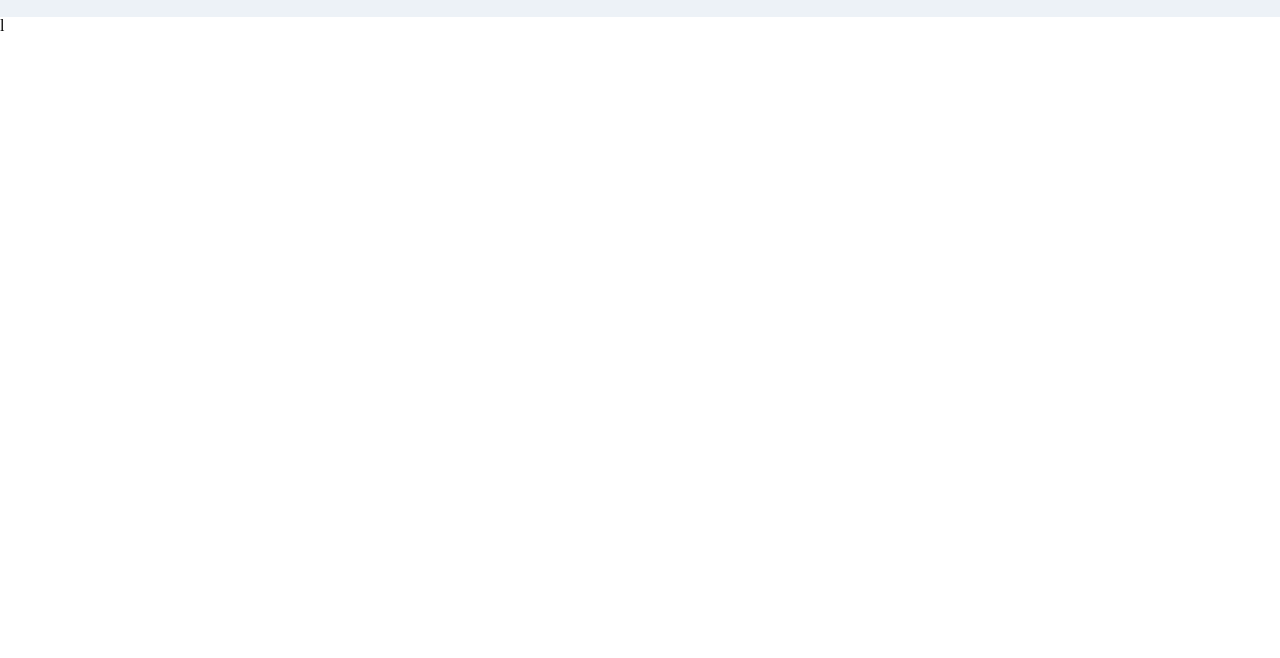
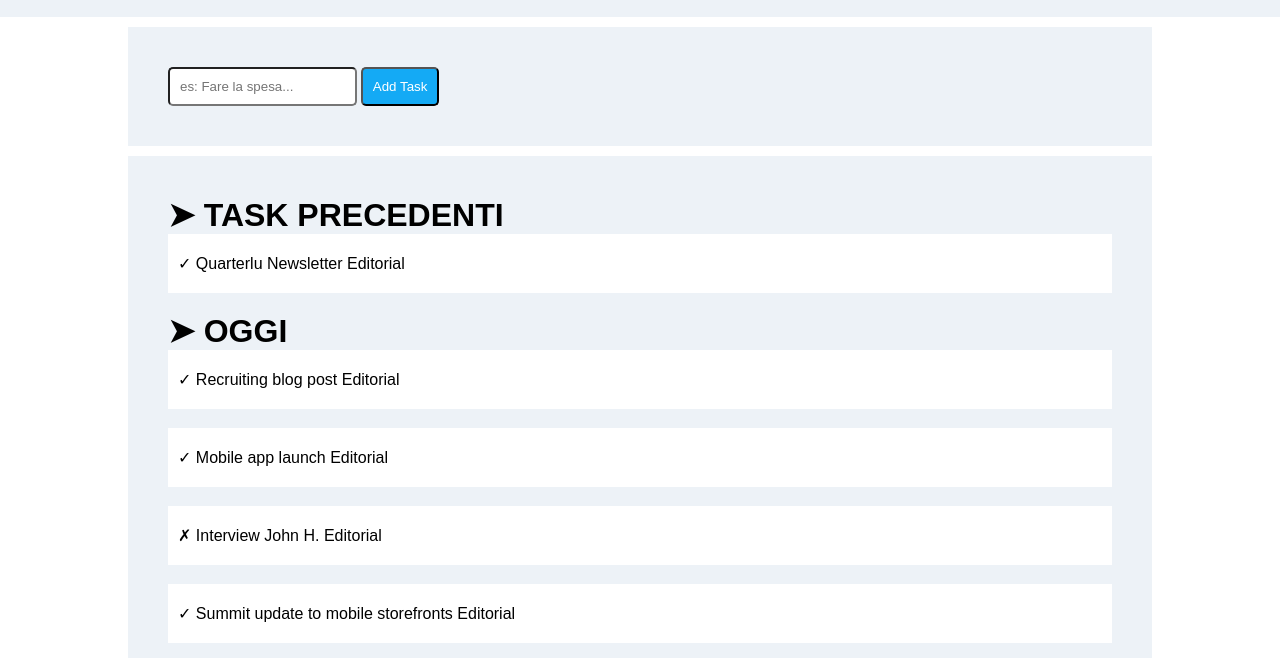
Before and after one commit to ChristianIlliano/html-css-toboolist, a plain HTML site: page index.html in a window 1280 px wide. Shown: the part 103-761 px from the top of the page. Drawn offline with Linux system fonts and the light colour scheme.

Commit message:
feat: main

```diff
--- a/css/style.css
+++ b/css/style.css
@@ -17,3 +17,58 @@ display: block;
 margin: 0 auto;
 height: 80px;
 }
+/* /HEADER */
+
+/* main */
+h1 {
+    font-family: Arial, Helvetica, sans-serif;
+}
+
+li {
+    font-family: Arial, Helvetica, sans-serif;
+}
+
+/* RESEARCH */
+
+.research {
+    background-color: #edf2f7;
+    width: 80%;
+    margin: 10px auto;
+    padding: 40px 40px;
+}
+.form-controll {
+    width: 20%;
+    padding: 10px;
+    border-radius: 5px;
+    border: colla;
+    border-collapse: collapse;
+
+}
+button {
+    padding: 10px;
+    background-color: #14aaf5;
+    color: white;
+    border-radius: 5px;
+    border-collapse: collapse;
+}
+/* /RESEARCH */
+
+/* TASKLIST */
+
+.tasklist {
+    background-color: #edf2f7;
+    width: 80%;
+    margin: 0px auto;
+    padding: 40px 40px;
+}
+
+ul {
+    list-style-type: none;
+}
+
+.todolist li {
+    padding: 20px 0px 20px 10px;
+    margin-bottom: 2%;
+    background-color: white;
+
+}
--- a/index.html
+++ b/index.html
@@ -17,7 +17,43 @@
 
     <!-- main -->
     <main>
+        <!-- research bar -->
+            <div class="research">
+                <input placeholder="es: Fare la spesa..." class="form-controll" type="text">
+                <button>Add Task</button>
+            </div>
+        <!-- /research bar -->
 
+        <!-- task list -->
+        <div class="tasklist">
+            <!-- task precedenti -->
+            <H1>&#10148; TASK PRECEDENTI</H1>
+            <ul class="todolist">
+                <li>&check; Quarterlu Newsletter <span>Editorial</span></li>
+            </ul>
+            <!-- /task precedenti -->
+
+            <!-- oggi -->
+            <h1>&#10148; OGGI</h1>
+            <ul class="todolist">
+                <li>&check; Recruiting blog post <span>Editorial</span></li>
+                <li>&check; Mobile app launch <span>Editorial</span></li>
+                <li>&cross; Interview John H. <span>Editorial</span></li>
+                <li>&check; Summit update to mobile storefronts <span>Editorial</span></li>
+            </ul>
+            <!-- /oggi -->
+
+            <!-- prossimi giorni -->
+            <H1>&#10148; PROSSIMI GIORNI</H1>
+            <ul class="todolist">
+                <li>&cross; Schedule meeting with Alex <span>Editorial</span></li>
+                <li>&check; Homepage refresh <span>Editorial</span></li>
+                <li>&check; Onboard new Sales team members <span>Editorial</span></li>
+                <li>&check; Review editorial calendar <span>Editorial</span></li>
+            </ul>
+            <!-- /prossimi giorni -->
+        </div>
+        <!-- /task list -->
     </main>
     <!-- /main -->
 </body>
```
